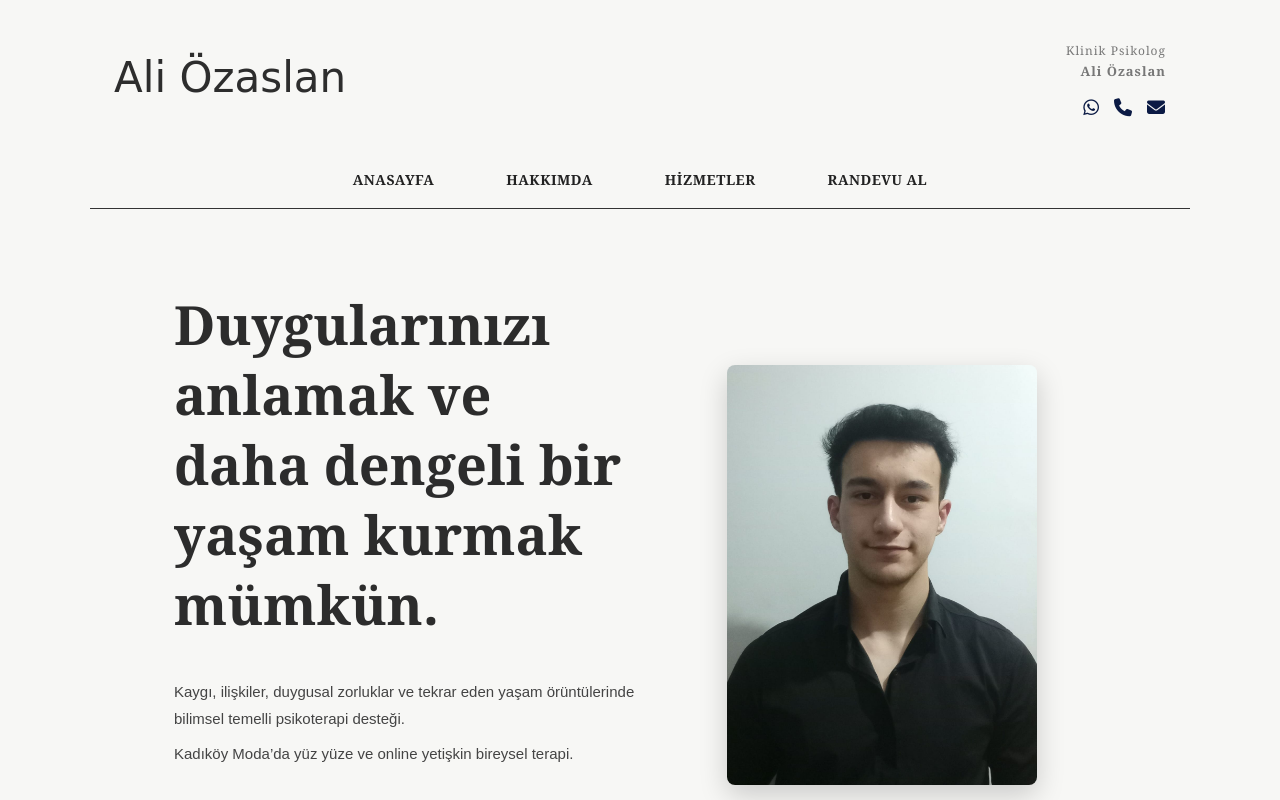
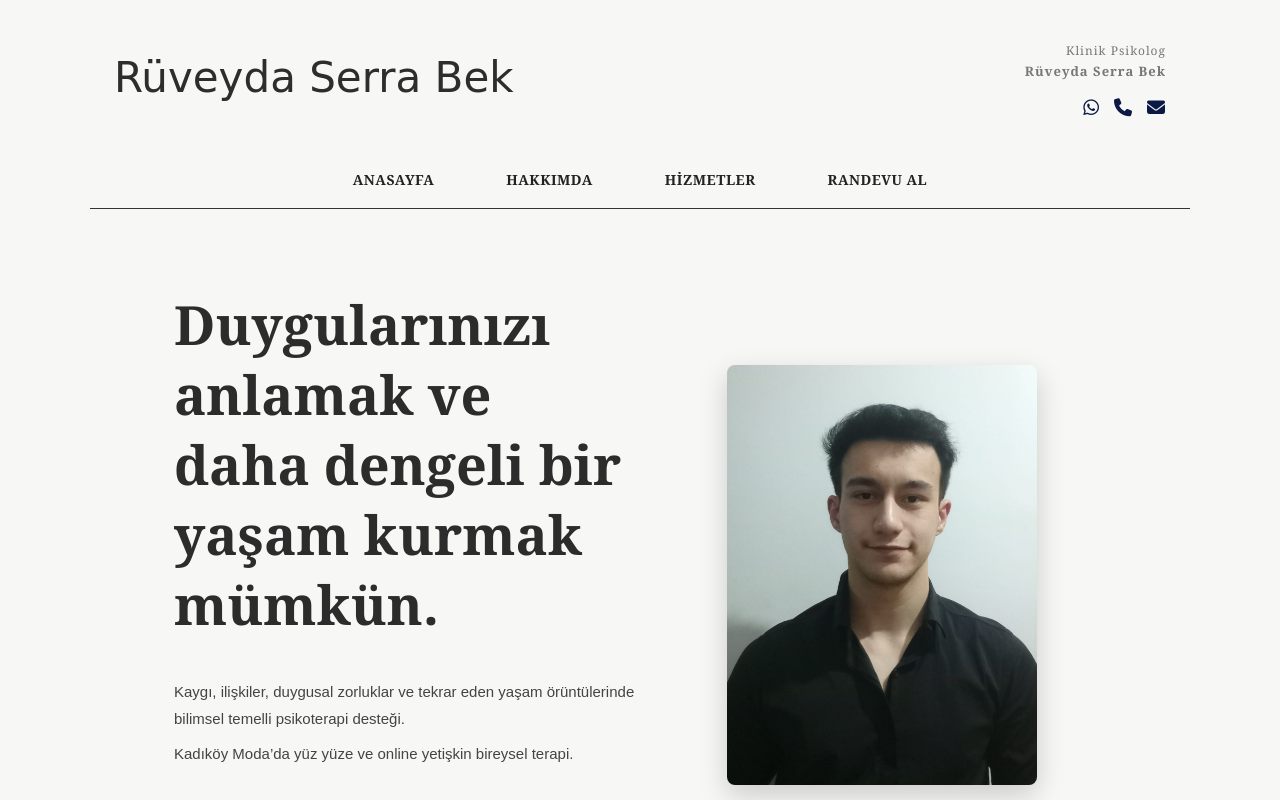
Before and after one commit to Aliiozaslann/psikolog-site, a website: page index.html in a window 1280 px wide. Shown: the top 800 px of the page. Drawn offline with Linux system fonts and the light colour scheme; no server answers.

Commit message:
Update site text

```diff
--- a/index.html
+++ b/index.html
@@ -4,7 +4,7 @@
   <meta charset="UTF-8" />
   <meta name="viewport" content="width=device-width, initial-scale=1.0" />
 
-  <title>Klinik Psikolog Ali Özaslan</title>
+  <title>Klinik Psikolog Rüveyda Serra Bek</title>
 
   <link rel="stylesheet" href="style.css" />
 
@@ -19,14 +19,14 @@
   <div class="top-header">
 
     <a href="index.html" class="signature-logo">
-      Ali Özaslan
+      Rüveyda Serra Bek
     </a>
 
     <div class="top-contact">
 
       <span>Klinik Psikolog</span>
 
-      <strong>Ali Özaslan</strong>
+      <strong>Rüveyda Serra Bek</strong>
 
       <div class="contact-icons">
 
@@ -178,7 +178,7 @@
 
     <h4>
       KLİNİK PSİKOLOG<br>
-      Ali Özaslan
+      Rüveyda Serra Bek
     </h4>
 
     <a href="tel:+905434043483">
```
Also changed, not shown: depresyon.html (+1 -1 lines).
